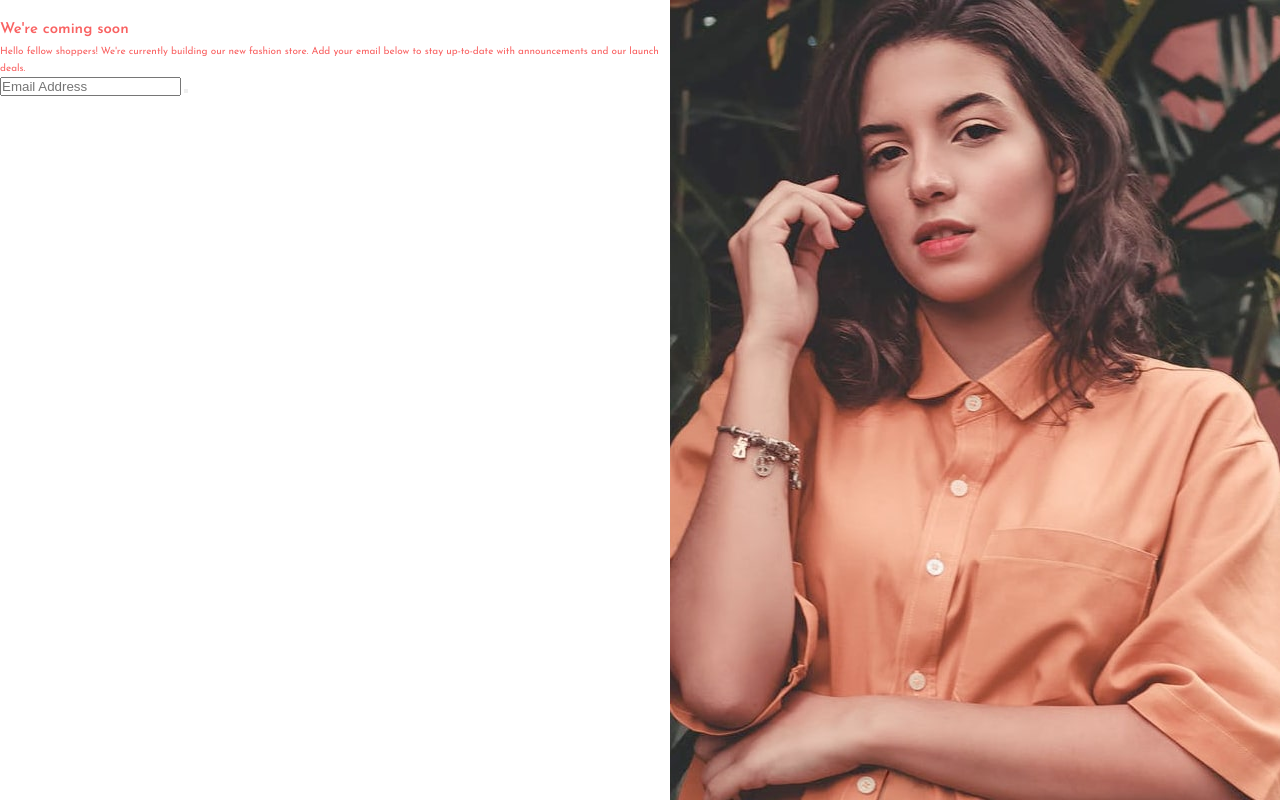
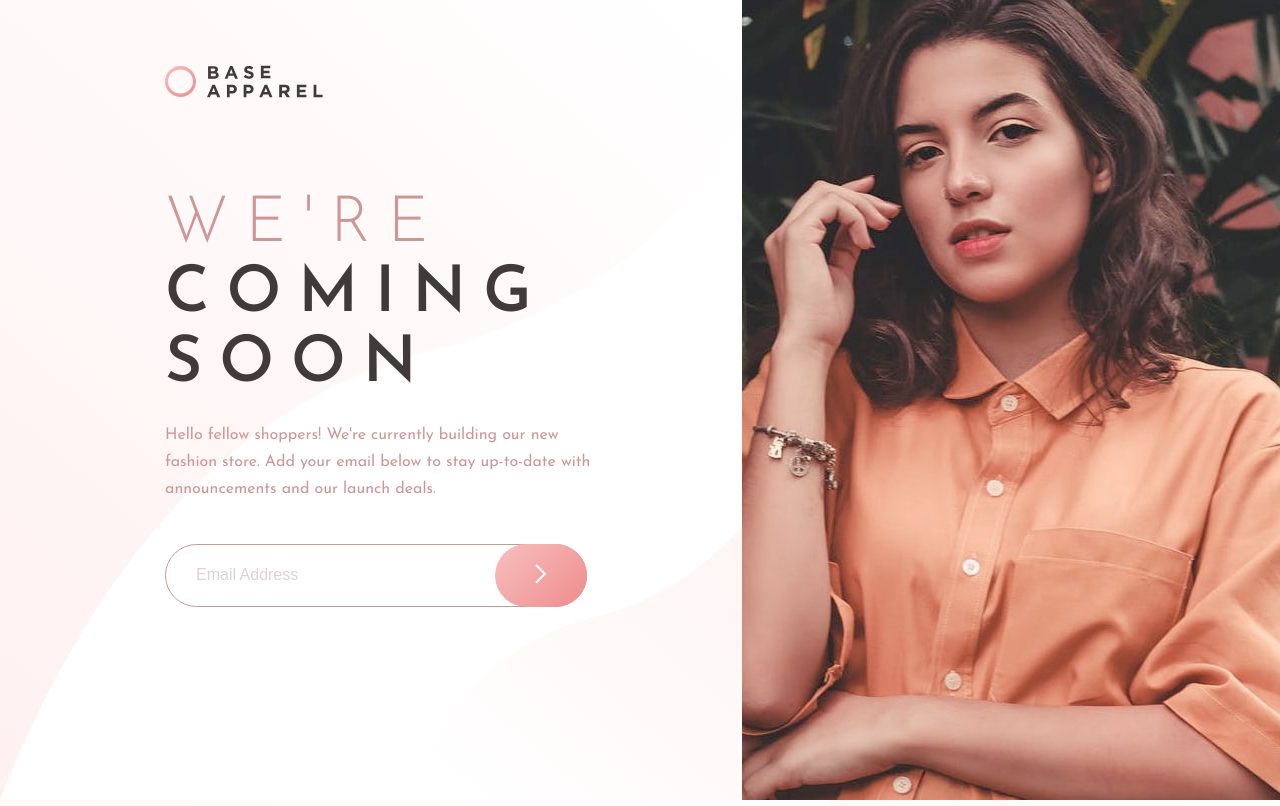
Before and after one commit to oyin-k/coming-soon-fem, a website: page index.html in a window 1280 px wide. Drawn offline with Linux system fonts and the light colour scheme.

Commit message:
WIP: layout and styling 90%

```diff
--- a/index.html
+++ b/index.html
@@ -24,13 +24,13 @@
     <div class="container__row">
       <section class="site-info">
         <div class="site-info__logo-box">
-          <img src="" alt="" class="site-info__logo">
+          <img src="images/logo.svg" alt="" class="site-info__logo">
         </div>
         <div class="main-content">
           <div class="main-content__heading-text-box">
             <h1 class="main-content__heading">
               <span class="heading--light">We're</span>
-              <span class="heading__heavy">coming soon</span>
+              <span class="heading--heavy">coming soon</span>
             </h1>
           </div>
           <div class="main-content__body-text-box">
@@ -42,7 +42,7 @@
           <div class="main-content__user-email">
             <input class="main-content__input-field" placeholder="Email Address" type="text">
             <button class="main-content__cta">
-              <i class="main-content__cta-icon"></i>
+              <img src="images/icon-arrow.svg" alt="button-icon" class="main-content__cta-icon">
             </button>
           </div>
         </div>
--- a/src/sass/abstracts/_variables.scss
+++ b/src/sass/abstracts/_variables.scss
@@ -3,19 +3,20 @@
 //Primary - Red
 $color-primary-desaturated: hsl(0, 36%, 70%);
 $color-primary-soft: hsl(0, 93%, 68%);
+$color-primary-grey: hsl(0, 21%, 85%);
 
 //Neutral
 $color-grey-dark-red: hsl(0, 6%, 24%);
 
 // Gradients
-$gradient-1: linear, 135deg, from hsl(0, 0%, 100%), to hsl(0, 100%, 98%);
-$gradient-2: linear, 135deg, from hsl(0, 80%, 86%), to hsl(0, 74%, 74%);
+$gradient-1: linear-gradient( 135deg, hsl(0, 0%, 100%), hsl(0, 100%, 98%) );
+//linear, 135deg, from hsl(0, 0%, 100%), to hsl(0, 100%, 98%)
+
+$gradient-2: linear-gradient( 135deg, hsl(0, 80%, 86%), hsl(0, 74%, 74%) );
+//linear, 135deg, from hsl(0, 80%, 86%), to hsl(0, 74%, 74%)
 
 /* FONTS */
 
-// $font-tiny:          normal 400 1.2rem/2rem 'Josefin Sans';
-// $font-medium:        normal 400 1.6rem/2.6rem 'Josefin Sans';
-// $font-big:           normal 600 4.8rem/5rem 'Josefin Sans';
 
 /* GRID */
 
--- a/src/sass/base/_base.scss
+++ b/src/sass/base/_base.scss
@@ -12,8 +12,5 @@ html {
 
 body {
     box-sizing: border-box;
+    background-image: url("../../../images/bg-pattern-desktop.svg");
 }
-
-// .container {
-
-// }
--- a/src/sass/pages/_landing.scss
+++ b/src/sass/pages/_landing.scss
@@ -0,0 +1,88 @@
+.site-info {
+    flex: 0 0 58%;
+    padding-top: 6.5rem;
+    padding-left: 16.5rem;
+
+    &__logo-box {
+        margin-bottom: 8.6rem;
+    }
+}
+
+.main-content {
+    &__heading-text-box {
+        margin-bottom: 2.2rem;
+        max-width: 2rem;
+    }
+
+    &__heading {
+        font-size: 6.4rem;
+        text-transform: uppercase;
+        letter-spacing: 1.7rem;
+        line-height: 7rem;
+
+        .heading--light {
+            display: block;
+            font-weight: 300;
+            color: $color-primary-desaturated;
+        }
+
+        .heading--heavy {
+            color: $color-grey-dark-red;
+        }
+    }
+
+    &__body-text-box {
+        width: 44.2rem;
+        color: $color-primary-desaturated;
+        margin-bottom: 4rem;
+    }
+
+    &__body {
+        font-size: 1.6rem;
+    }
+
+    &__user-email {
+        width: 42.2rem;
+        display: flex;
+    }
+
+    &__input-field {
+        border: 1px solid $color-primary-desaturated;
+        border-radius: 10rem;
+        padding: 2rem 3rem;
+        width: 100%;
+        font-size: 1.6rem;
+        margin-right: -9.25rem;
+        color: $color-grey-dark-red;
+
+        &::placeholder {
+            color: $color-primary-grey;
+        }
+    }
+
+
+
+    &__cta {
+        background: $gradient-2;
+        border: none;
+        border-radius: 10rem;
+        padding: 2rem 4rem;
+    }
+
+    &__cta-icon {
+
+    }
+
+
+}
+
+.landing-image {
+    flex: 0 0 42%;
+
+    &__img {
+        height: 100vh;
+        width: 100%;
+        object-fit: cover;
+        object-position: top;
+    }
+}
```
Also changed, not shown: dist/css/main.css.
